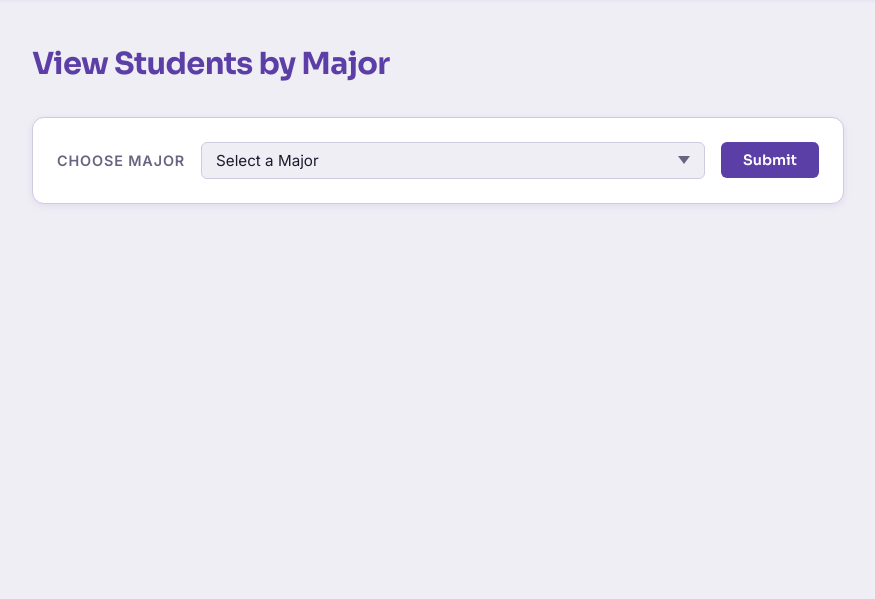
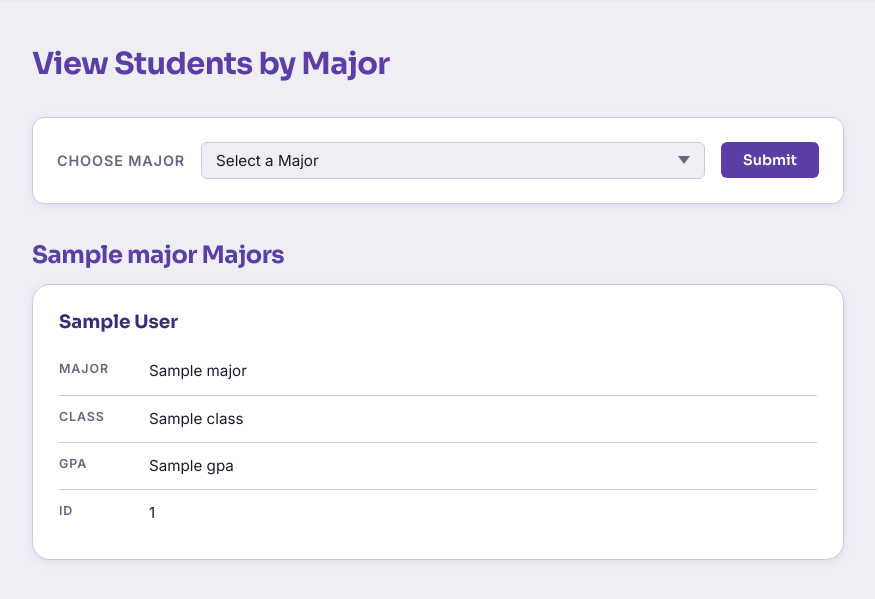
Before and after one commit to LucasCharney/MSAMajor2026, a Flask app: template challenge_code/student_web_app_2/templates/majors.html in a window 1280 px wide. Shown: the part 60-659 px from the top of the page, without its empty margins (202-1077 px from the left). Run offline with Flask 3, Linux system fonts and the light colour scheme; the template is opened without the code that fills it: most values are stand-ins (such as "Sample title", 1, 10 or a date in 2020).

Commit message:
Add files via upload

```diff
--- a/challenge_code/student_web_app_2/templates/majors.html
+++ b/challenge_code/student_web_app_2/templates/majors.html
@@ -12,4 +12,23 @@
         </select>
         <input type="submit" value="Submit">
     </form>
+
+    {% if result_list%}
+        <h2>{{ major }} Majors</h2>
+        {% for student in result_list %}
+            <div class="post">
+                <h2>{{ student['first_name'] }} {{student['last_name']}}</h2>
+                <dl class="student-details">
+                    <dt>Major</dt>
+                    <dd>{{ student['major'] }}</dd>
+                    <dt>Class</dt>
+                    <dd>{{ student['class'] }}</dd>
+                    <dt>GPA</dt>
+                    <dd>{{ student['gpa'] }}</dd>
+                    <dt>id</dt>
+                    <dd>{{ student['id'] }}</dd>
+                </dl>
+            </div>
+        {% endfor %}
+    {% endif %}
 {% endblock %}
```
